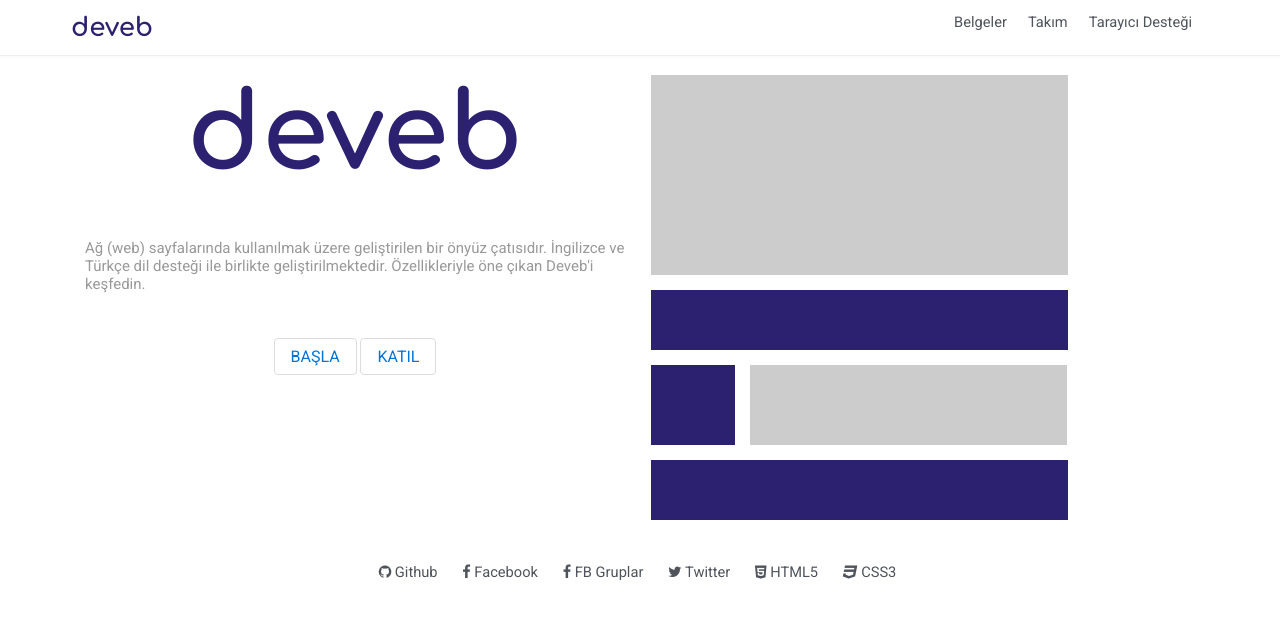
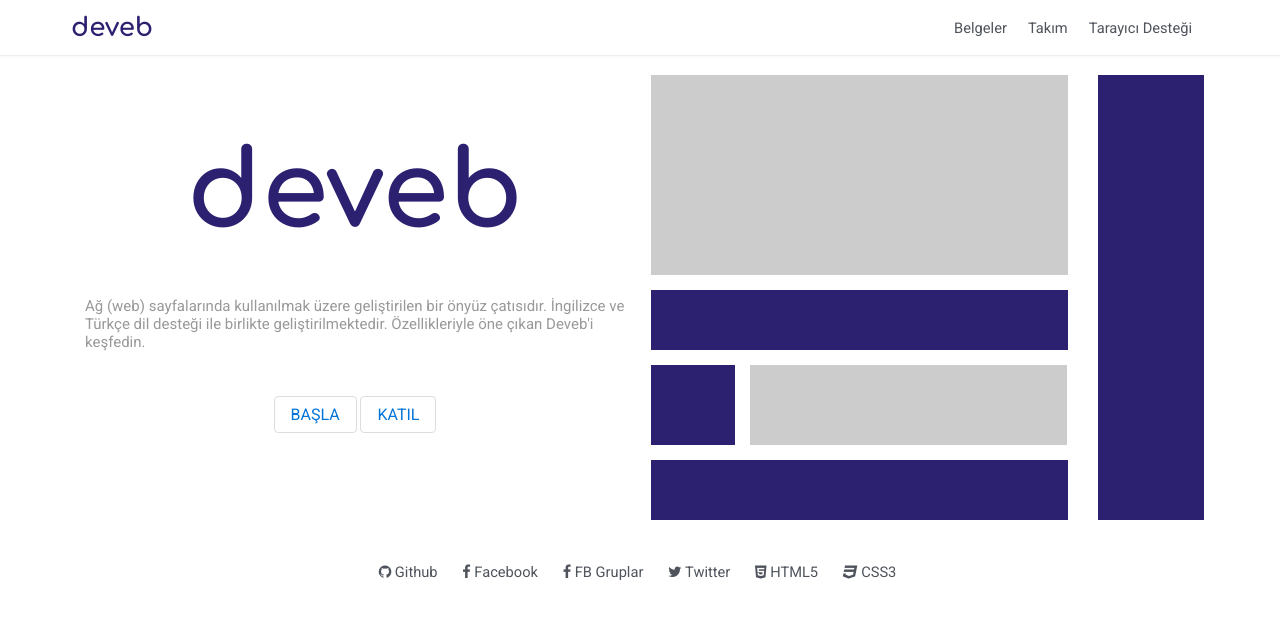
Before and after one commit to data-deveb/data-deveb.github.io, a Jekyll site: the page built from index.html, in a window 1280 px wide. Shown: the top 619 px of the page. Built offline with Jekyll 4.4.1, drawn with Linux system fonts in a browser that asks for light colours.

Commit message:
güncelleme

```diff
--- a/assets/css/deveb.css
+++ b/assets/css/deveb.css
@@ -248,10 +248,10 @@
     [data-gnl~="ortada"]{justify-content:center;}
     [data-gnl~="sağda"]{justify-content: flex-end;}
 
-    [data-gnl~="merkezde"]{align-items:center; justify-content: center;}
-    [data-gnl~="üstte"]{align-items: flex-start;}
-    [data-gnl~="göbekte"]{align-items: center;}
-    [data-gnl~="altta"]{align-items: flex-end;}
+    [data-gnl~="merkezde"]{align-items:center !important; justify-content: center;}
+    [data-gnl~="üstte"]{align-items: flex-start !important;}
+    [data-gnl~="göbekte"]{align-items: center !important;}
+    [data-gnl~="altta"]{align-items: flex-end !important;}
     [data-gnl~="üstte-ol"]{align-self: flex-start !important;}
     [data-gnl~="göbekte-ol"]{align-self: center !important;}
     [data-gnl~="altta-ol"]{margin-top:auto;}
@@ -261,10 +261,10 @@
 
     [data-gnl~="ger"]{justify-content: space-between;}
     [data-gnl~="yay"]{justify-content: space-around;}
-    [data-gnl~="uzat"]{align-items: stretch;}
+    [data-gnl~="uzat"]{align-items: stretch !important;}
     [data-gnl~="uzun-ol"]{align-self: stretch;}
 
-    [data-gnl~="satırda"]{align-items: baseline;}
+    [data-gnl~="satırda"]{align-items: baseline !important;}
     [data-gnl~="satırda-ol"]{align-self: baseline;}
 
     [data-gnl~="gizle"]{display: none;}
```
